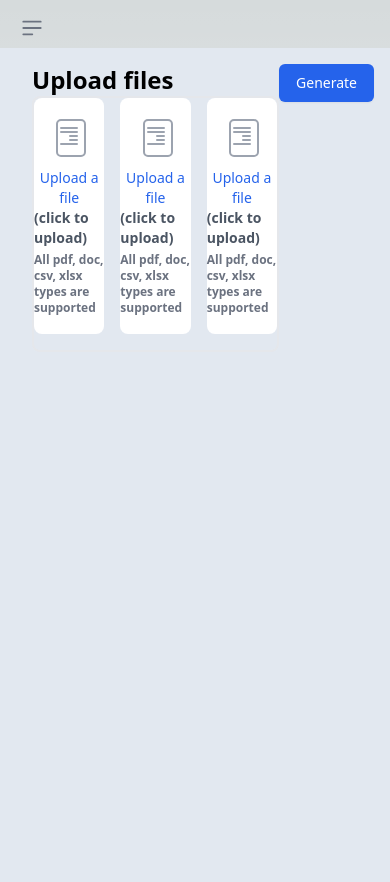
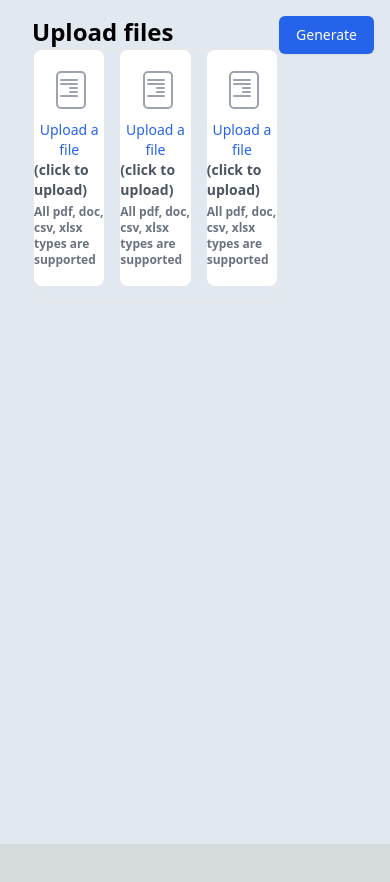
Before and after one commit to SimaoQuintela/NECChange-Solver, a Next.js app in the folder web/: page / in a window 390 px wide. Shown: the top 882 px of the page. After the commit the page ends 844 px from the top, so only its background shows below. Built offline with nearby package versions, Linux system fonts and the light colour scheme.

Commit message:
added statystics file

```diff
--- a/web/src/components/Sidebar.jsx
+++ b/web/src/components/Sidebar.jsx
@@ -1,37 +1,16 @@
+import Link from "next/link";
+
 function Sidebar() {
   return (
     //handle button
     <>
-      <button
-        data-drawer-target="logo-sidebar"
-        data-drawer-toggle="logo-sidebar"
-        aria-controls="logo-sidebar"
-        type="button"
-        className="inline-flex items-center p-2 mt-2 ml-3 text-sm text-gray-500 rounded-lg md:hidden hover:bg-gray-100 focus:outline-none focus:ring-2 focus:ring-gray-200 dark:text-gray-400 dark:hover:bg-gray-700 dark:focus:ring-gray-600"
-      >
-        <span className="sr-only">Open sidebar</span>
-        <svg
-          className="w-6 h-6"
-          aria-hidden="true"
-          fill="currentColor"
-          viewBox="0 0 20 20"
-          xmlns="http://www.w3.org/2000/svg"
-        >
-          <path
-            clipRule="evenodd"
-            fillRule="evenodd"
-            d="M2 4.75A.75.75 0 012.75 4h14.5a.75.75 0 010 1.5H2.75A.75.75 0 012 4.75zm0 10.5a.75.75 0 01.75-.75h7.5a.75.75 0 010 1.5h-7.5a.75.75 0 01-.75-.75zM2 10a.75.75 0 01.75-.75h14.5a.75.75 0 010 1.5H2.75A.75.75 0 012 10z"
-          ></path>
-        </svg>
-      </button>
-
       <aside
         id="logo-sidebar"
         className="fixed top-0 left-0 z-40 w-60 h-screen transition-transform -translate-x-full sm:translate-x-0"
         aria-label="Sidebar"
       >
         <div className="h-full px-3 py-4 overflow-y-auto bg-gray-100 dark:bg-gray-800">
-          <a
+          <Link
             href="https://necc.di.uminho.pt/"
             className="flex items-center pl-2.5 mb-5"
           >
@@ -44,10 +23,10 @@ function Sidebar() {
             <span className="self-center text-xl font-semibold whitespace-nowrap dark:text-white">
               NECChange
             </span>
-          </a>
+          </Link>
           <ul className="space-y-2">
             <li>
-              <a
+              <Link
                 href="/"
                 className="flex items-center p-2 text-base font-normal text-gray-900 rounded-lg dark:text-white hover:bg-gray-100 dark:hover:bg-gray-700"
               >
@@ -75,11 +54,11 @@ function Sidebar() {
                   </g>
                 </svg>
                 <span className="ml-3">Upload</span>
-              </a>
+              </Link>
             </li>
 
             <li>
-              <a
+              <Link
                 href="/schedule"
                 className="flex items-center p-2 text-base font-normal text-gray-900 rounded-lg dark:text-white hover:bg-gray-100 dark:hover:bg-gray-700"
               >
@@ -99,7 +78,12 @@ function Sidebar() {
                   </g>
                 </svg>
                 <span className="ml-3">Schedule</span>
-              </a>
+              </Link>
+            </li>
+            <li>
+              <Link href="/statystics">
+                <span className="ml-3">Statystics</span>
+              </Link>
             </li>
           </ul>
         </div>
--- a/web/src/pages/api/put/updateJson.js
+++ b/web/src/pages/api/put/updateJson.js
@@ -3,7 +3,6 @@ import schedule from "public/data/schedule.json"
 
 
 // TODO: Ao trocar de turno dar update ao overlap da cadeira que troca e das cadeiras que ficam.
-
 export default function handler(req, res) {
     const {studentNr, trades} = req.body.params;
 
@@ -22,22 +21,22 @@ export default function handler(req, res) {
                   class_to_change.slots = []
 
                   // classes where I want to check overlap
-              let diff_classes = alocation[studentNr].filter((student_classes) => student_classes.uc !== trade.uc && student_classes.type_class !== trade.type_class)
+                  let diff_classes = alocation[studentNr].filter((student_classes) => student_classes.uc !== trade.uc || student_classes.type_class !== trade.type_class)
 
                   shiftToTrade.slots.map((slot) => {
                       let overlap = false;
                       // slot example: ["Quinta", "9", "0", "11", "0"]
                       diff_classes.map((class_to_check) => {
-                      class_to_check.slots.map((slots_class) =>{
-                            let overlaps = slots_class.filter((slot_check) =>
+                          let overlaps = class_to_check.slots.filter((slot_check) =>
                               // exemplo de slot_check: ["Terça", "16", "00", "18", "00", true]
-                                slot[0] === slot_check[0]
-                                && (parseInt(slot[1]) <= parseInt(slot_check[1]) && parseInt(slot[3]) >= parseInt(slot_check[1]))
-                                && (parseInt(slot[1])>= parseInt(slot_check[1]) && parseInt(slot[3]) >= parseInt(slot_check[3]))
-                          )
+                              (slot[0] === slot_check[0]
+                                  && (
+                                      (parseInt(slot[1]) <= parseInt(slot_check[1]) && parseInt(slot[3]) >= parseInt(slot_check[1]))
+                                      || (parseInt(slot[1]) >= parseInt(slot_check[1]) && parseInt(slot[3]) >= parseInt(slot_check[3]))
+                                  ))
+                          );
                           if (overlaps.length >= 1) overlap = true;
-                      })
-                  })
+                      });
                       let new_slot = []
                       slot.map((s) => {
                           if(s.length === 1){
@@ -48,7 +47,6 @@ export default function handler(req, res) {
                           }
                       })
                       new_slot.push(overlap);
-
                       class_to_change.slots.push(new_slot);
                   })
               })
--- a/web/src/pages/schedule/index.jsx
+++ b/web/src/pages/schedule/index.jsx
@@ -42,7 +42,7 @@ function handleEvents(data) {
     lesson.slots.map((slot) => {
       let dates = getDates(slot) ;
       let event = {
-        "title" : lesson.uc + " - " + lesson.type_class + lesson.shift,
+        "title" : lesson.type_class + lesson.shift + " - " + lesson.uc,
         "year": lesson.year,
         "semester": lesson.semester,
         "uc": lesson.uc,
--- /dev/null
+++ b/web/src/pages/statystics/index.jsx
@@ -0,0 +1,15 @@
+import Sidebar from "@/components/Sidebar";
+import { useState } from 'react';
+
+export default function Statystics(){
+
+    return(
+        <main className='h-screen bg-white '>
+            <Sidebar />
+            <div className='ml-64'>
+                AHHHHHHHHHHHHH
+            </div>
+
+        </main>
+    );
+}
```
Also changed, not shown: web/public/Staystics.jsx (added). Lines whose indentation alone changed are shown as unchanged.
